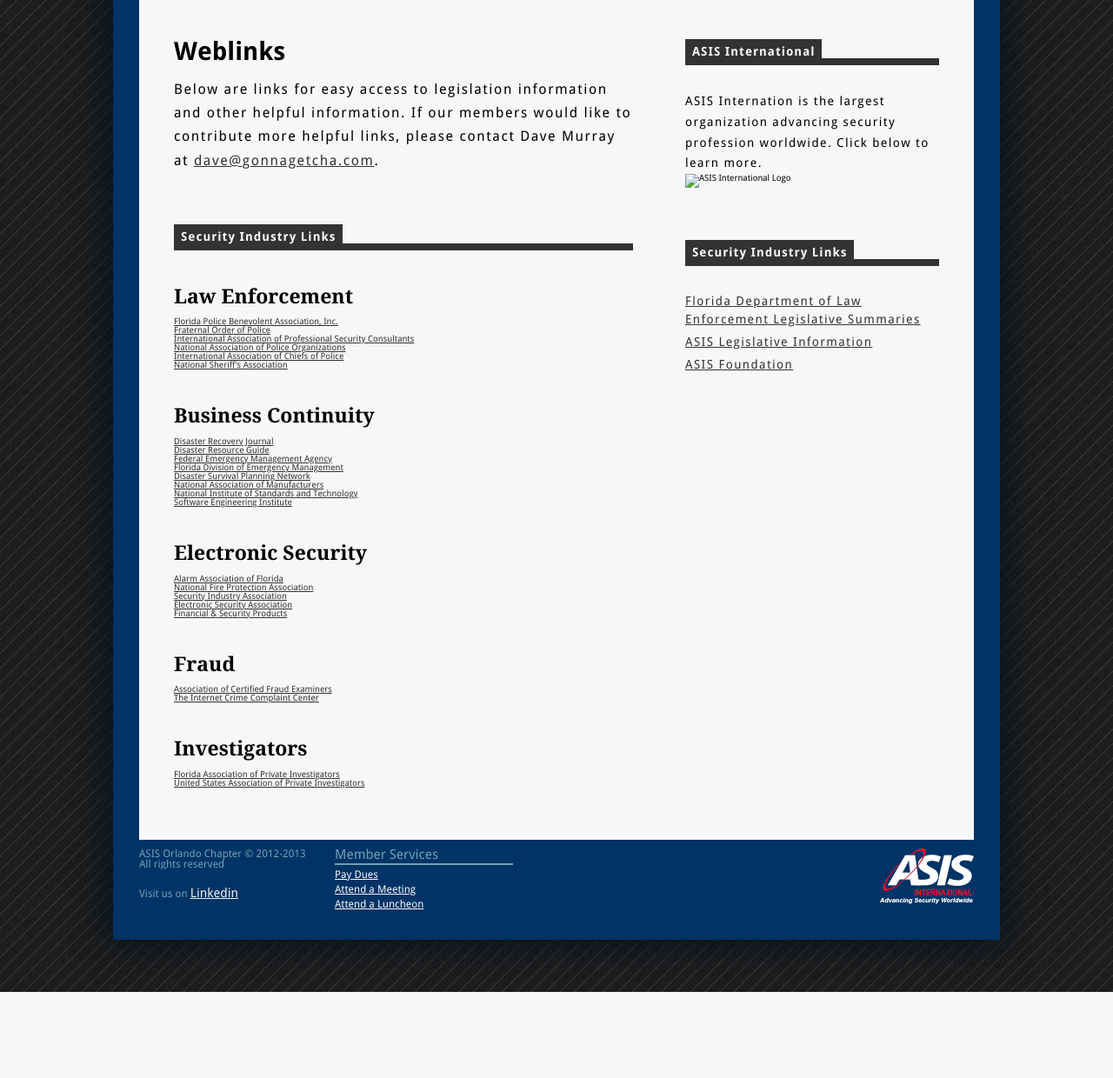
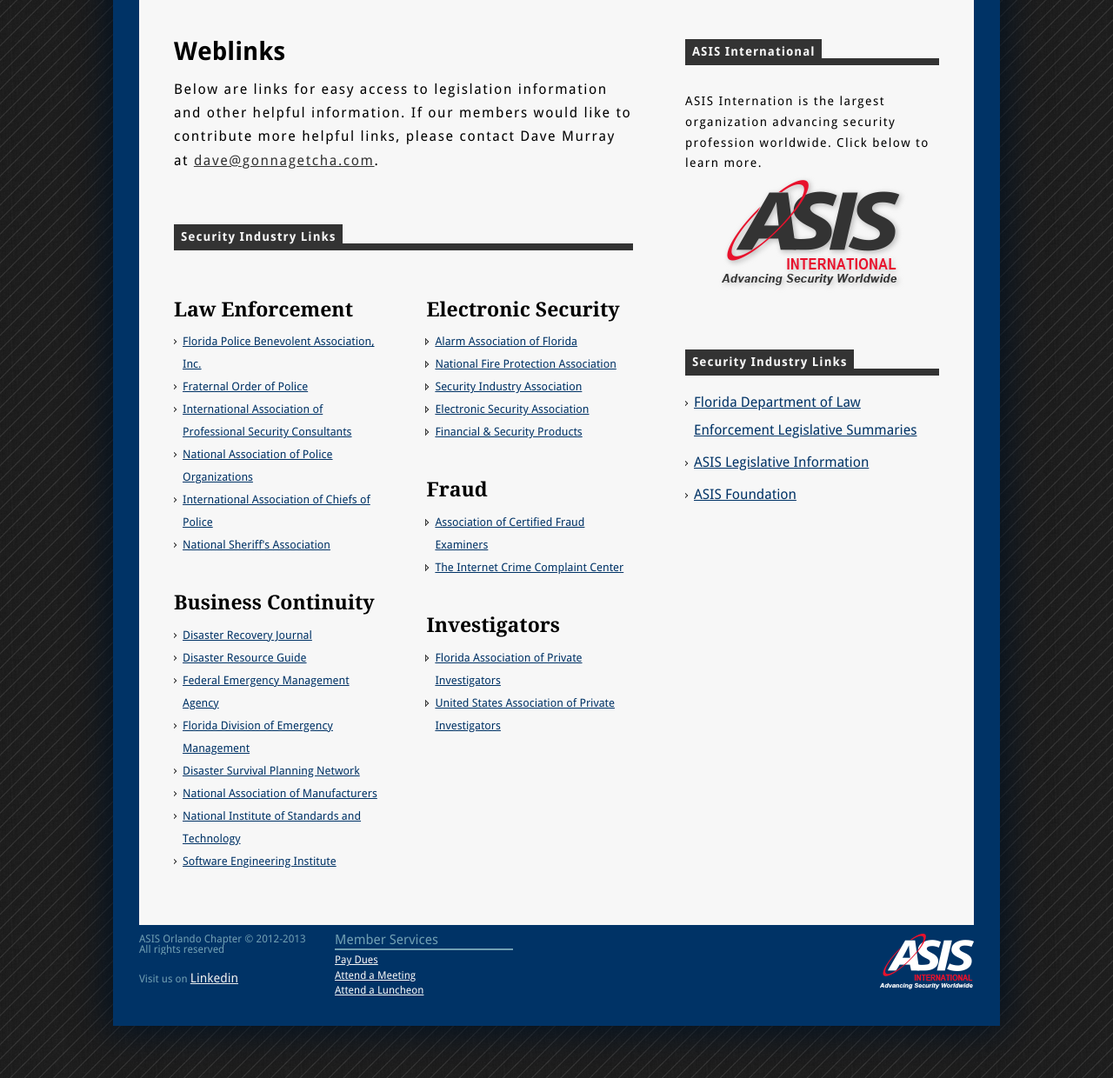
Before and after one commit to bigairali/ASIS_Orlando, a PHP site: page /links.html in a window 1280 px wide. Shown: the part 275-1515 px from the top of the page at 87% size. Before the commit the page ends 1416 px from the top, so only its background shows below. Run offline with PHP 8.4, Linux system fonts and the light colour scheme.

Commit message:
Links Page
Finished styling the Links page and fixing the conflicts it was having
with other page links.

```diff
--- a/css/style.css
+++ b/css/style.css
@@ -393,15 +393,8 @@ aside > h4 {
 	font-size: 1.8em;
 }
 
-aside ul {
-	font-size: 1.4em;
-	letter-spacing: 0.1em;
-	line-height: 1.5em;
-}
-
 aside ul li {
 	margin-bottom: 5px;
-	overflow: hidden;
 }
 
 aside ul li > p {
@@ -410,8 +403,9 @@ aside ul li > p {
 }
 
 aside ul li > span {
-	width: 50px;
+	width: 40px;
 	font-family: 'droid_sansbold';
+	font-size: 1.3em;
 	display: block;
 	float: left;
 }
@@ -433,6 +427,55 @@ aside ul li > span {
 img + h4 {
 	margin-top: 10px;
 }
+
+.links_logo {
+	width: 224px;
+	height: 142px;
+	margin: 0 auto;
+	display: block;
+}
+
+
+/* Links Page Styles ============================================================================ */
+.security_links {
+	overflow: hidden;
+}
+
+.security_links ul {
+	padding-left: 10px;
+	list-style-image: url('../images/right_arrow.png');
+}
+
+.security_links ul li {
+	overflow: visible;
+}
+
+.left, .right {
+	width: 45%;
+}
+
+.left {
+	float: left;
+}
+
+.right {
+	float: right;
+}
+
+aside .security_links a {
+	font-size: 1.6em;
+}
+
+.security_links a {
+	color: #003366;
+	font-size: 1.3em;
+	line-height: 2em;
+}
+
+.security_links a:hover {
+	color: #B55600;
+}
+
 
 
 
--- a/index.html
+++ b/index.html
@@ -81,7 +81,7 @@
 				<p>If you wish to attend email: doug.sarubbi@ocfl.net</p>
 
 				<h3><span class="title-section">Awards</span></h3>
-				<ul>
+				<ul class="awards">
 					<li><span>2012 -</span><p>Matthew Simeone Award for Public, Private Partnership</p></li>
 					<li><span>2009 -</span><p>I.B. Hale "Chapter of the Year Award"</p></li>
 					<li><span>2009 -</span><p>Honorable Mention "Website Award"</p></li>
--- a/links.html
+++ b/links.html
@@ -53,7 +53,8 @@
 
 					<h3><span class="title-section">Security Industry Links</span></h3>
 
-					<section>
+					<section class="security_links">
+					<div class="left">
 						<h4>Law Enforcement</h4>
 
 						<ul>
@@ -76,9 +77,9 @@
 							<li><a href="">National Institute of Standards and Technology</a></li>
 							<li><a href="">Software Engineering Institute</a></li>
 						</ul>
-					</section>
+					</div>
 
-					<section>
+					<div class="right">
 						<h4>Electronic Security</h4>
 
 						<ul>
@@ -100,20 +101,24 @@
 							<li><a href="">Florida Association of Private Investigators</a></li>
 							<li><a href="">United States Association of Private Investigators</a></li>
 						</ul>
+					</div>
+
 					</section>
 				</div>
 
 				<aside>
 					<h3><span class="title-section">ASIS International</span></h3>
 					<p>ASIS Internation is the largest organization advancing security profession worldwide. Click below to learn more.</p>
-					<img src="" alt="ASIS International Logo" />
+					<a href="http://www.asisonline.org"><img class="links_logo" src="images/links_logo.png" alt="ASIS International Logo" /></a>
 
 					<h3><span class="title-section">Security Industry Links</span></h3>
-					<ul>
-						<li><a href="">Florida Department of Law Enforcement Legislative Summaries</a></li>
-						<li><a href="">ASIS Legislative Information</a></li>
-						<li><a href="">ASIS Foundation</a></li>
-					</ul>
+					<div class="security_links">
+						<ul>
+							<li><a href="">Florida Department of Law Enforcement Legislative Summaries</a></li>
+							<li><a href="">ASIS Legislative Information</a></li>
+							<li><a href="">ASIS Foundation</a></li>
+						</ul>
+					</div>
 				</aside>
 
 				<div class="clear"></div>
```
Also changed, not shown: images/links_logo.png (added), images/right_arrow.png (added).
